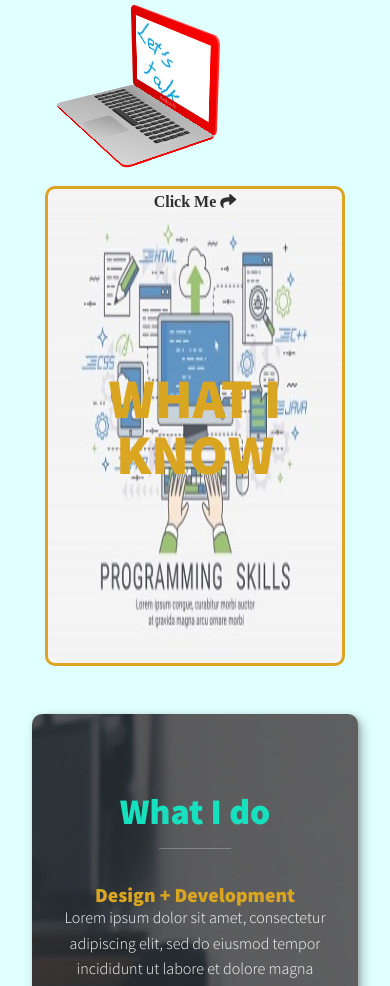
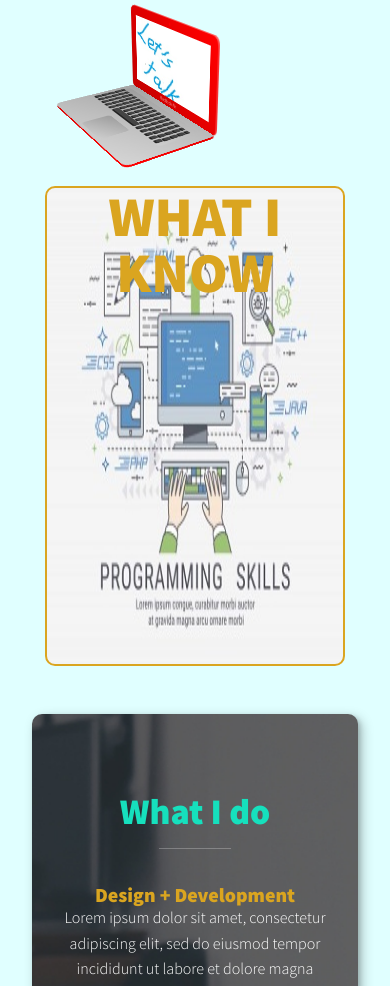
Before and after one commit to PhillipLam89/portfolio, a website: page public/index.html in a window 390 px wide. Shown: the part 722-1708 px from the top of the page. Drawn offline with nearby package versions, Linux system fonts and the light colour scheme; grey boxes are pictures that could not be loaded.

Commit message:
mobile pseudoelements fixed

```diff
--- a/public/css/flip.css
+++ b/public/css/flip.css
@@ -1,9 +1,9 @@
 @import url('https://fonts.googleapis.com/css?family=Oswald:400,700');
 
 :root {
-  --level-one: translateZ(11rem);
+  --level-one: translateZ(13rem);
   --level-two: translateZ(6rem);
-  --level-three: translateZ(9rem);
+  --level-three: translateZ(15rem);
 
   --fw-normal: 400;
   --fw-bold: 700;
@@ -15,7 +15,6 @@
   box-sizing: border-box;
   margin: 0;
 }
-
 
 .card {
   margin: 3em auto;
@@ -31,6 +30,8 @@
   padding: 15em 5em;
   transition: transform 2s;
   transform-style: preserve-3d;
+
+
 }
 .skills-img {
   height: 100%;
@@ -39,7 +40,9 @@
 .card__title {
   height: 100%;
   display: flex;
-  align-items: center;
+  align-items: flex-start;
+  border-radius: 10px;
+   border: 2px solid goldenrod;
 }
 
 .card__front,
@@ -49,28 +52,12 @@
   bottom: 0;
   left: 0;
   right: 0;
-  /* padding: 5em 3em; */
+
   transform-style: preserve-3d;
 
   align-content: center;
   border-radius: 10px;
  backface-visibility: hidden;
-}
-
-
-.card__front::before {
-  content: 'Click Me \f064';
-  font-family: "Font Awesome 5 Free";
-  font-weight: 900;
-  position: absolute;
-  top: 0;
-  bottom: 0;
-  left: 0;
-  right: 0;
-  border: 3px solid goldenrod;
-  transform: var(--level-one);
-  border-radius: 10px;
-  z-index: 1;
 }
 
 .card__title {
@@ -105,9 +92,3 @@
   z-index: 500;
 
 }
-
-/* .card__back::before {
-  content: 'Click Me \f064';
-  font-family: "Font Awesome 5 Free";
-  font-weight: 900;
-} */
--- a/public/css/style.css
+++ b/public/css/style.css
@@ -399,7 +399,7 @@ header {
 .tech-skills-div,.tools-skills-div {
     padding-top: 2.5rem;
 }
-/* 3d flip card */
+
 
 
 
```
